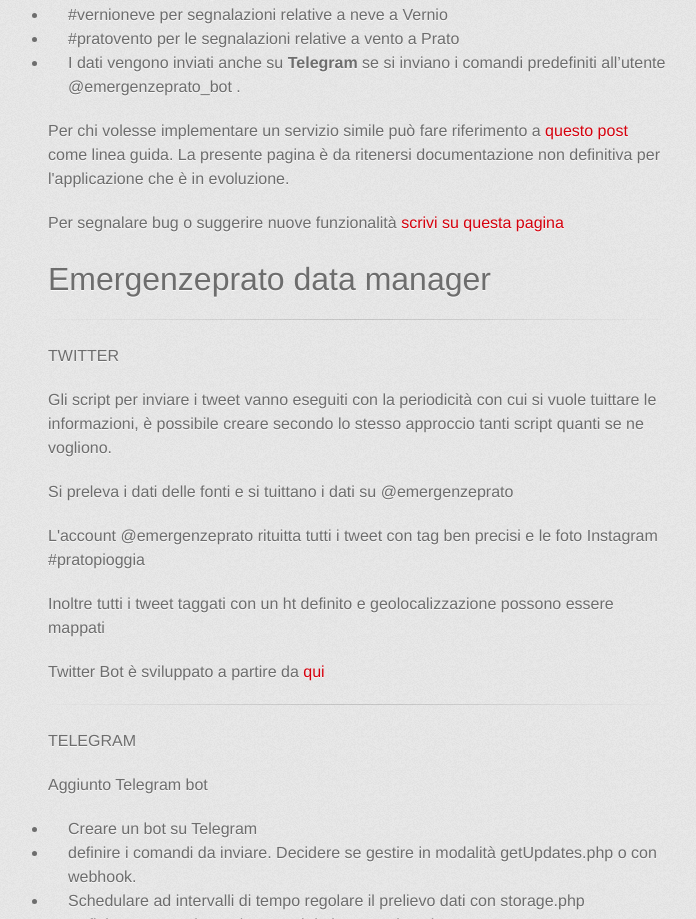
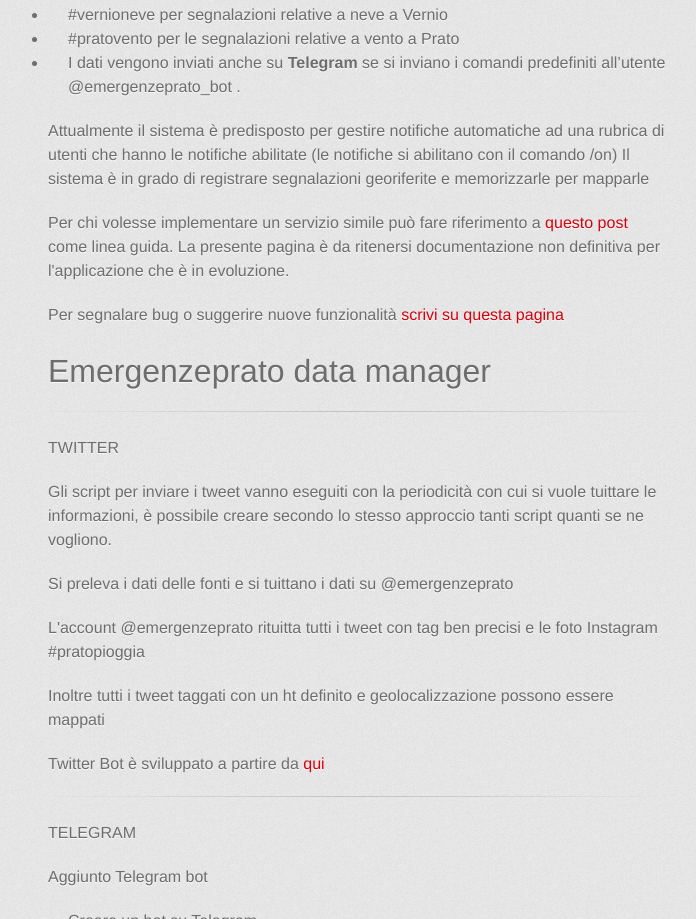
Before and after one commit to iltempe/Emergenzeprato, a plain HTML site: page index.html in a window 1280 px wide. Shown: the part 942-1861 px from the top of the page, without its empty margins (282-978 px from the left). Drawn offline with Linux system fonts and the light colour scheme; a web font is replaced by a local one.

Commit message:
Update index.html

```diff
--- a/index.html
+++ b/index.html
@@ -58,7 +58,8 @@
 <li><p>I dati vengono inviati anche su <strong>Telegram</strong> se si inviano i comandi predefiniti all’utente @emergenzeprato_bot .</p></li>
 </ul>
 
-
+<p> Attualmente il sistema è predisposto per gestire notifiche automatiche ad una rubrica di utenti che hanno le notifiche abilitate (le notifiche si abilitano con il comando /on)
+Il sistema è in grado di registrare segnalazioni georiferite e memorizzarle per mapparle </p>
 <p>Per chi volesse implementare un servizio simile può fare riferimento a <a href="http://pratosmart.teo-soft.com/fatti-un-pratopioggia-tutto-tuo-e-chiamalo-hopratopioggiaancheio/">questo post</a> come linea guida. La presente pagina è da ritenersi documentazione non definitiva per l'applicazione che è in evoluzione.</p>
 
 <p>Per segnalare bug o suggerire nuove funzionalità <a href="https://github.com/iltempe/Emergenzeprato/issues"> scrivi su questa pagina </a> </p>
```
